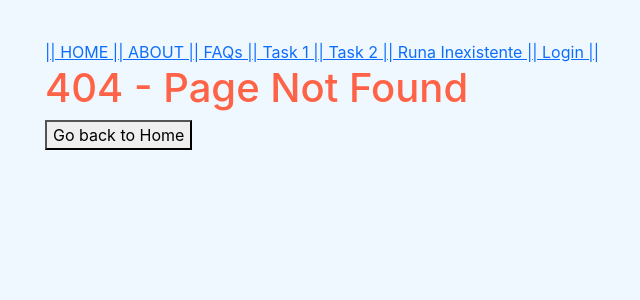
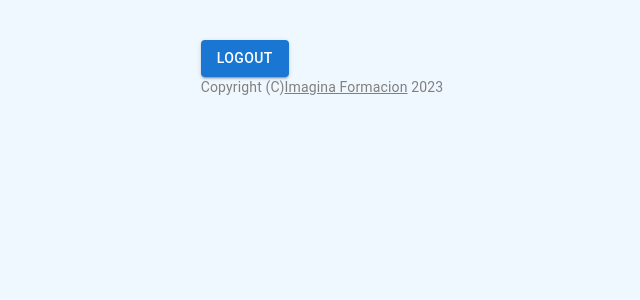
Before and after one commit to fjarar/TODO_LIST_REACT, a React (Create React App) app: page /dashboard in a window 1280 px wide. Before the commit this address had no page. Shown: the top 300 px of the page, without its empty margins (318-958 px from the left). Built offline with nearby package versions, Linux system fonts and the light colour scheme.

Commit message:
Added material UI and new pages

```diff
--- a/package.json
+++ b/package.json
@@ -3,11 +3,16 @@
   "version": "0.1.0",
   "private": true,
   "dependencies": {
+    "@emotion/react": "^11.11.1",
+    "@emotion/styled": "^11.11.0",
+    "@mui/icons-material": "^5.11.16",
+    "@mui/material": "^5.13.6",
     "@testing-library/jest-dom": "^5.16.5",
     "@testing-library/react": "^13.4.0",
     "@testing-library/user-event": "^13.5.0",
     "bootstrap": "^5.2.3",
     "bootstrap-icons": "^1.10.5",
+    "clsx": "^1.2.1",
     "formik": "^2.2.9",
     "node-sass": "^8.0.0",
     "react": "^18.2.0",
--- /dev/null
+++ b/src/AppRoutingFinal.js
@@ -0,0 +1,43 @@
+import { Switch } from "@mui/material";
+import React from "react";
+import {
+  BrowserRouter as Router,
+  Routes,
+  Route,
+  Navigate,
+} from "react-router-dom";
+import NotFoundPage from "./pages/404/NotFoundPage";
+import LoginPage from "./pages/auth/LoginPage";
+import DashBoard from "./pages/dashboard/DashBoard";
+
+const AppRoutingFinal = () => {
+    // TODO: Change to value from sessionStorage (or something dinamic)
+  let loggedIn = true;
+
+  return (
+    <Router>
+      {/* Route Switch */}
+      <Routes>
+        {/* Redirections to protect our routes */}
+        <Route exact path=""
+          element={loggedIn ? (
+            <Navigate from="/" to="/dashboard" />
+          ) : (
+            <Navigate from="/" to="/login" />
+          )}>
+        </Route>
+        {/* Login Route */}
+        <Route exact path="/login" element={<LoginPage />}></Route>
+        {/* DashBoard Route */}
+        <Route
+          exact
+          path="/dashboard"
+          element={loggedIn ? <DashBoard /> : <Navigate from="/" to="/login" />}
+        ></Route>
+        <Route element={<NotFoundPage />}></Route>
+      </Routes>
+    </Router>
+  );
+};
+
+export default AppRoutingFinal;
--- /dev/null
+++ b/src/components/pure/Copyright.jsx
@@ -0,0 +1,20 @@
+import React from 'react';
+
+// Material UI Components
+import Link from '@mui/material/Link';
+import Typography from '@mui/material/Typography';
+
+const Copyright = () => {
+    return (
+        <Typography variant='body2' color='GrayText' align='center'>
+            { 'Copyright (C)'}
+            <Link color='inherit' href='https://imaginaformacion.com'>
+                Imagina Formacion
+            </Link>
+            { ' ' }
+            { new Date().getFullYear() }
+        </Typography>
+    );
+}
+
+export default Copyright;
--- a/src/index.js
+++ b/src/index.js
@@ -8,12 +8,14 @@
 import App from './App';
 import reportWebVitals from './reportWebVitals';
 import AppRoutingOne from './AppRoutingOne';
+import AppRoutingFinal from './AppRoutingFinal';
 
 const root = ReactDOM.createRoot(document.getElementById('root'));
 root.render(
   <React.StrictMode>
     {/* <App /> */}
-    <AppRoutingOne />
+    {/* <AppRoutingOne /> */}
+    <AppRoutingFinal />
   </React.StrictMode>
 );
 
--- /dev/null
+++ b/src/pages/dashboard/DashBoard.jsx
@@ -0,0 +1,22 @@
+import React from 'react';
+import { useNavigate } from 'react-router-dom';
+import Button from '@mui/material/Button';
+import Copyright from '../../components/pure/Copyright';
+
+const Dashboard = () => {
+
+    const history = useNavigate();
+
+    const logout = () => {
+        history('/login');
+    }
+
+    return (
+        <div>
+            <Button variant='contained' onClick={logout}>Logout</Button>
+            <Copyright></Copyright>
+        </div>
+    );
+}
+
+export default Dashboard;
```
Also changed, not shown: src/components/pure/MenuListItems.jsx (added, +39 -0 lines), 1 other file (tests, documents, lock files or other folders).
